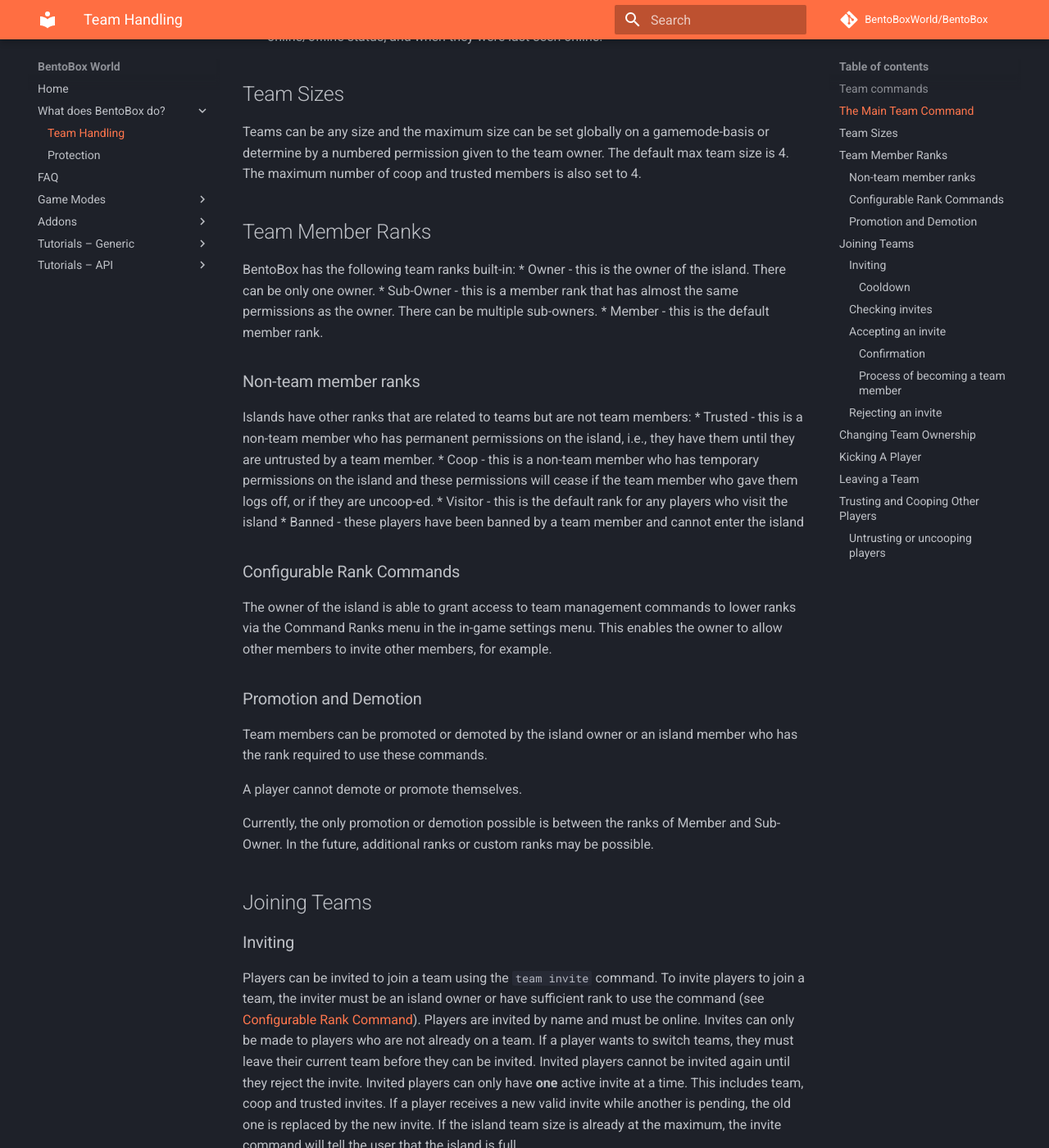
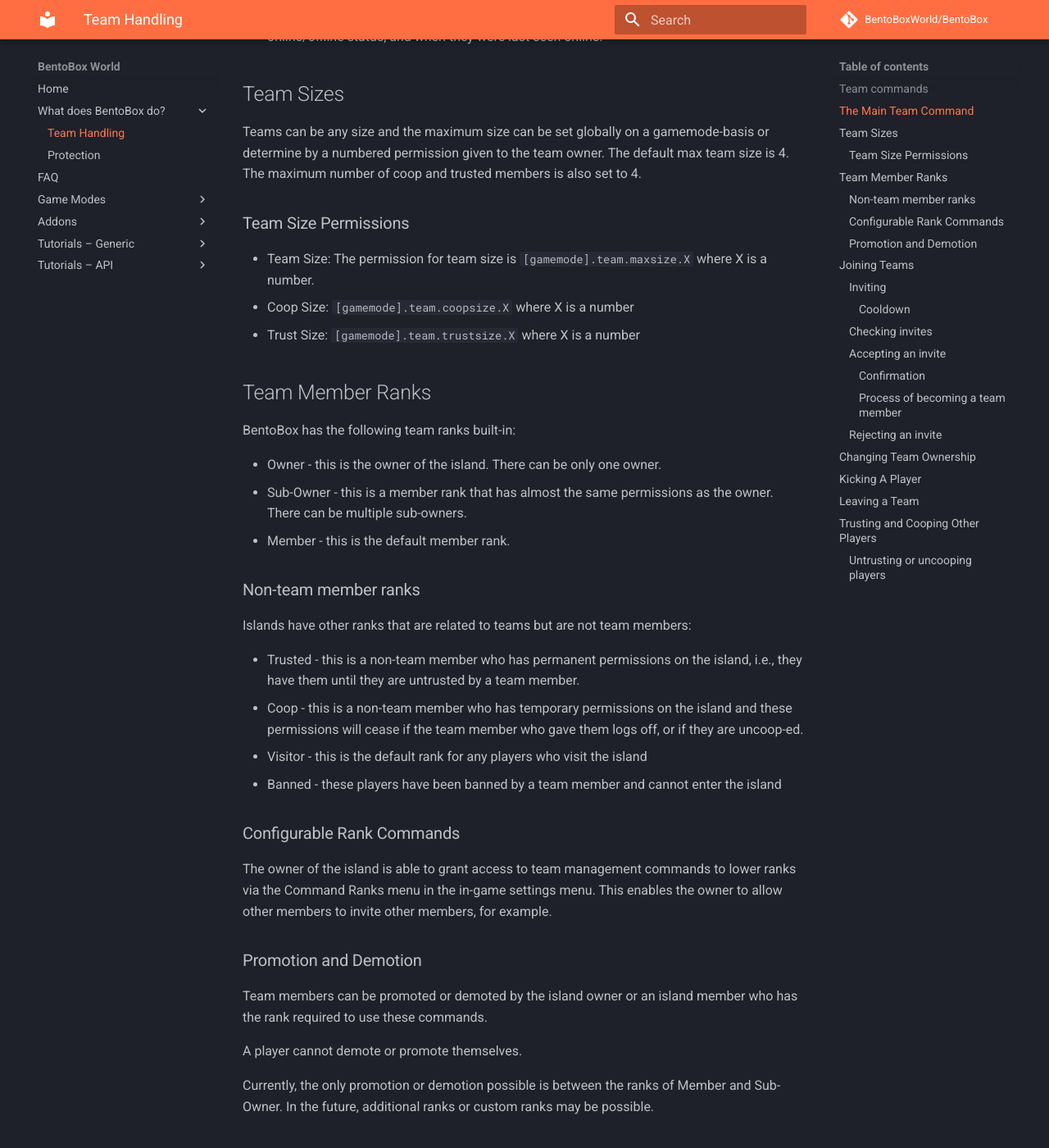
Before and after one commit to BentoBoxWorld/docs, an MkDocs documentation site: the page built from docs/BentoBox/About/Teams.md, in a window 1280 px wide and 1400 px high, scrolled down 1138 px. Shown: the whole window at 82% size. Built offline with MkDocs 1.6.1 and Material for MkDocs 9.7.7, drawn with Linux system fonts in a browser that asks for light colours; comment, search, counter and statistics services are not loaded; some of the changed text lies outside the part shown.

Commit message:
Update Teams.md

```diff
--- a/docs/BentoBox/About/Teams.md
+++ b/docs/BentoBox/About/Teams.md
@@ -76,14 +76,22 @@
 ## Team Sizes
 Teams can be any size and the maximum size can be set globally on a gamemode-basis or determine by a numbered permission given to the team owner. The default max team size is 4. The maximum number of coop and trusted members is also set to 4.
 
+### Team Size Permissions
+
+* Team Size: The permission for team size is `[gamemode].team.maxsize.X` where X is a number.
+* Coop Size: `[gamemode].team.coopsize.X` where X is a number
+* Trust Size: `[gamemode].team.trustsize.X` where X is a number
+
 ## Team Member Ranks
 BentoBox has the following team ranks built-in:
+
 * Owner - this is the owner of the island. There can be only one owner.
 * Sub-Owner - this is a member rank that has almost the same permissions as the owner. There can be multiple sub-owners.
 * Member - this is the default member rank.
 
 ### Non-team member ranks
 Islands have other ranks that are related to teams but are not team members:
+
 * Trusted - this is a non-team member who has permanent permissions on the island, i.e., they have them until they are untrusted by a team member.
 * Coop - this is a non-team member who has temporary permissions on the island and these permissions will cease if the team member who gave them logs off, or if they are uncoop-ed.
 * Visitor - this is the default rank for any players who visit the island
@@ -110,6 +118,7 @@
 
 #### Cooldown
 Invites can be abused by players, so BentoBox prevents the same player being invited to an island in the cool down period. The cool down is imposed on the island as a whole, so it is not possible for various members of the island to spam another player with invites. The default cool down times for the various invites are:
+
 * Team member - 60 minutes
 * Coop invite - 5 minutes
 * Trusted invite - 5 minutes
@@ -129,8 +138,10 @@
 **Accessability:** The default cool down response time is set globally for all game modes in **BentoBox's** `config.yml` and is 10 seconds. Extend this value if your players need more time to confirm commands. Remember that hitting the up arrow when in command mode will show the previous command so it is not required to type in the whole command again to confirm.
 
 **API:** After all validation checks are complete, but before the invite is sent, the `TeamJoinEvent` will be fired. If this event is canceled then the invite will not be sent. Once the player has joined the island, there are subsequent events that are fired depending on the invite type:
+
 *  `TeamJoinedEvent` that is fired once the player joins the  island team.
 * `IslandRankChange` is fired to indicate the new player rank of member, trusted or coop.
+
 These subsequent events are for notification and cannot be canceled.
 
 #### Process of becoming a team member
```
